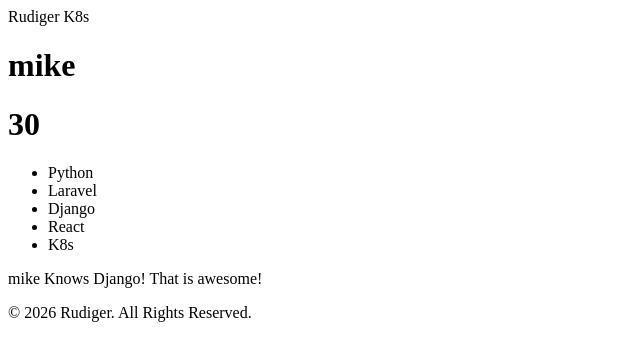
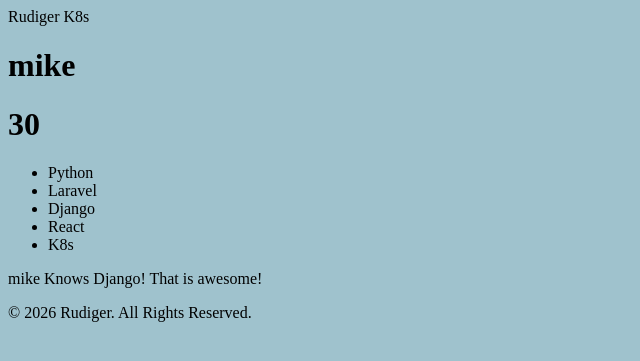
Before and after one commit to tuposilwe/my_first_django, a Django app: page /templating in a window 1280 px wide. Shown: the top 361 px of the page, without its empty margins (0-640 px from the left). Run offline with Django 5.2, Linux system fonts and the light colour scheme.

Commit message:
Served Static Files

```diff
--- a/my_site/app/templates/app/base.html
+++ b/my_site/app/templates/app/base.html
@@ -4,6 +4,8 @@
     <meta charset="UTF-8" />
     <meta name="viewport" content="width=device-width, initial-scale=1.0" />
     <title>Himself - {% block title %}{% endblock %}</title>
+    {% load static%}
+    <link rel="stylesheet" href="{% static 'css/styles.css'%}" />
   </head>
   <body>
     <header>Rudiger K8s</header>
--- a/my_site/main/settings.py
+++ b/my_site/main/settings.py
@@ -116,3 +116,4 @@ USE_TZ = True
 # https://docs.djangoproject.com/en/6.0/howto/static-files/
 
 STATIC_URL = 'static/'
+STATICFILES_DIRS = [BASE_DIR / 'static']
--- a/my_site/main/urls.py
+++ b/my_site/main/urls.py
@@ -16,8 +16,12 @@ Including another URLconf
 """
 from django.contrib import admin
 from django.urls import path,include
+from django.conf.urls.static import static
+from django.conf import settings
 
 urlpatterns = [
     path('admin/', admin.site.urls),
     path('',include('app.urls'))
 ]
+
+urlpatterns += static(settings.STATIC_URL,document_root=settings.STATIC_ROOT)
--- /dev/null
+++ b/my_site/static/css/styles.css
@@ -0,0 +1,3 @@
+body {
+    background: #9fc2cd;
+}
```
